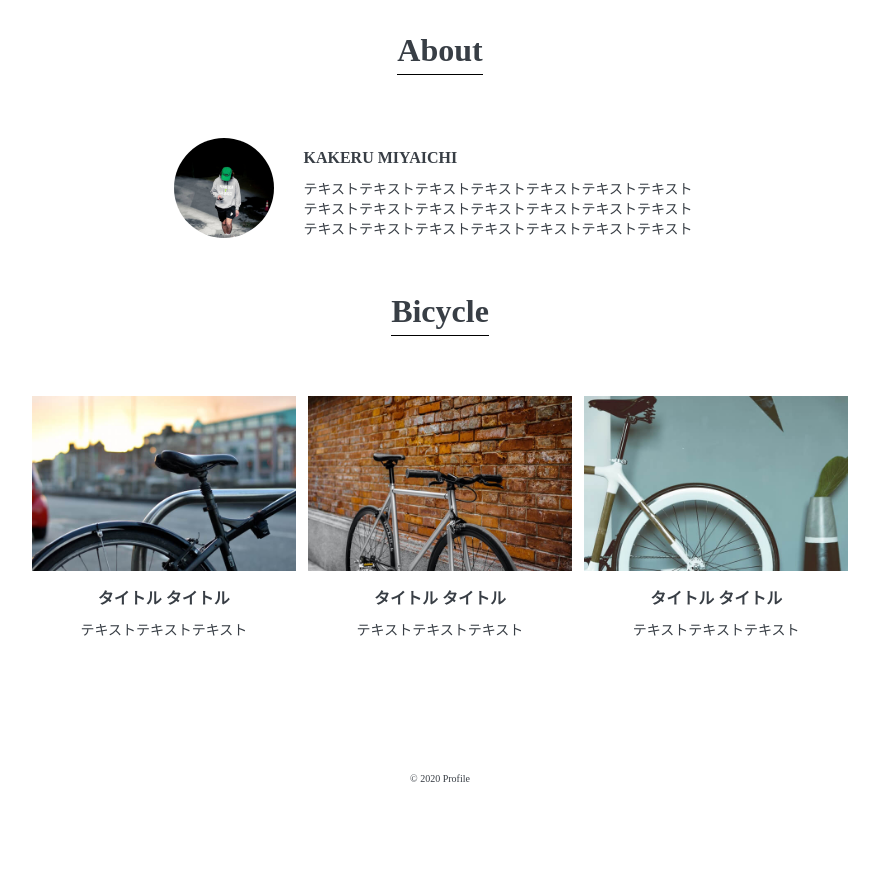
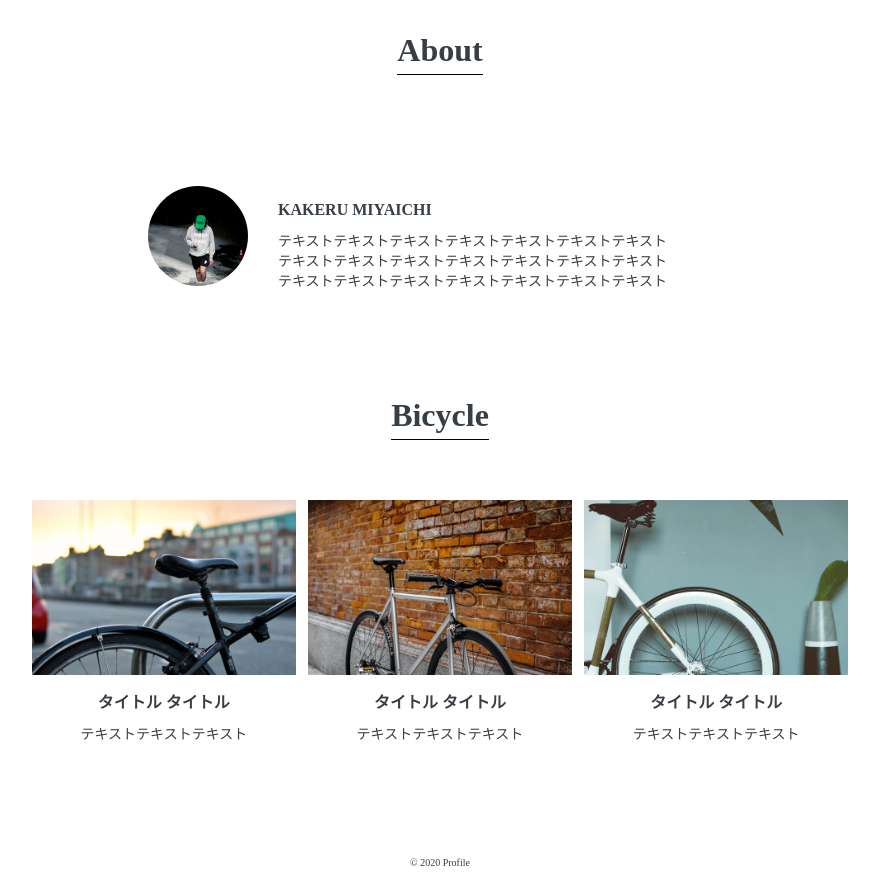
Before and after one commit to zorro901/html-prod-sample, a Next.js app: page / in a window 1280 px wide. Shown: the part 720-1600 px from the top of the page, without its empty margins (200-1079 px from the left). Before the commit the page ends 1516 px from the top, so only its background shows below. Built offline with nearby package versions, Linux system fonts and the light colour scheme.

Commit message:
Modify styling

```diff
--- a/components/about.tsx
+++ b/components/about.tsx
@@ -20,14 +20,17 @@ const About = () => {
 
           <div
             className={
-              'mt-[60px] flex min-h-[105px] flex-col items-center justify-center md:flex-row md:mt-[60px]'
+              'mt-[60px] flex h-[209px] min-h-[105px] flex-col items-center md:mt-[60px] md:flex-row'
             }>
+            <div className={'w-[100px]'}>
               <Image
                 style={{ borderRadius: '50%' }}
                 src={'/assets/about.jpg'}
                 height={100}
                 width={100}
+                alt={'person'}
               />
+            </div>
             <div className={'md:ml-[30px]'}>
               <h2 className={'my-[10px] text-left font-bold'}>KAKERU MIYAICHI</h2>
               <p className={'text-sm md:w-[403px]'}>
--- a/components/footer.tsx
+++ b/components/footer.tsx
@@ -1,6 +1,6 @@
 const Footer = () => {
   return (
-    <div className={'pt-[110px] md:pt-[90px]'}>
+    <div className={'pt-[100px] md:pt-[70px]'}>
       <div className={'py-[10px]'}>
         <p className={'text-center text-[10px]'}>© 2020 Profile</p>
       </div>
--- a/components/header.tsx
+++ b/components/header.tsx
@@ -3,7 +3,7 @@ import Link from 'next/link'
 
 const Header = () => {
   return (
-    <header className={'flex h-[60px] justify-between px-[19px]  md:justify-evenly md:px-[37px]'}>
+    <header className={'flex h-[60px] justify-between px-[19px] md:justify-evenly md:px-[37px]'}>
       <div className={'flex w-full items-center justify-between md:max-w-[960px]'}>
         <div className={'h-[60px]'}>
           <Link href={'/'}>
```
Lines whose indentation alone changed are shown as unchanged.
